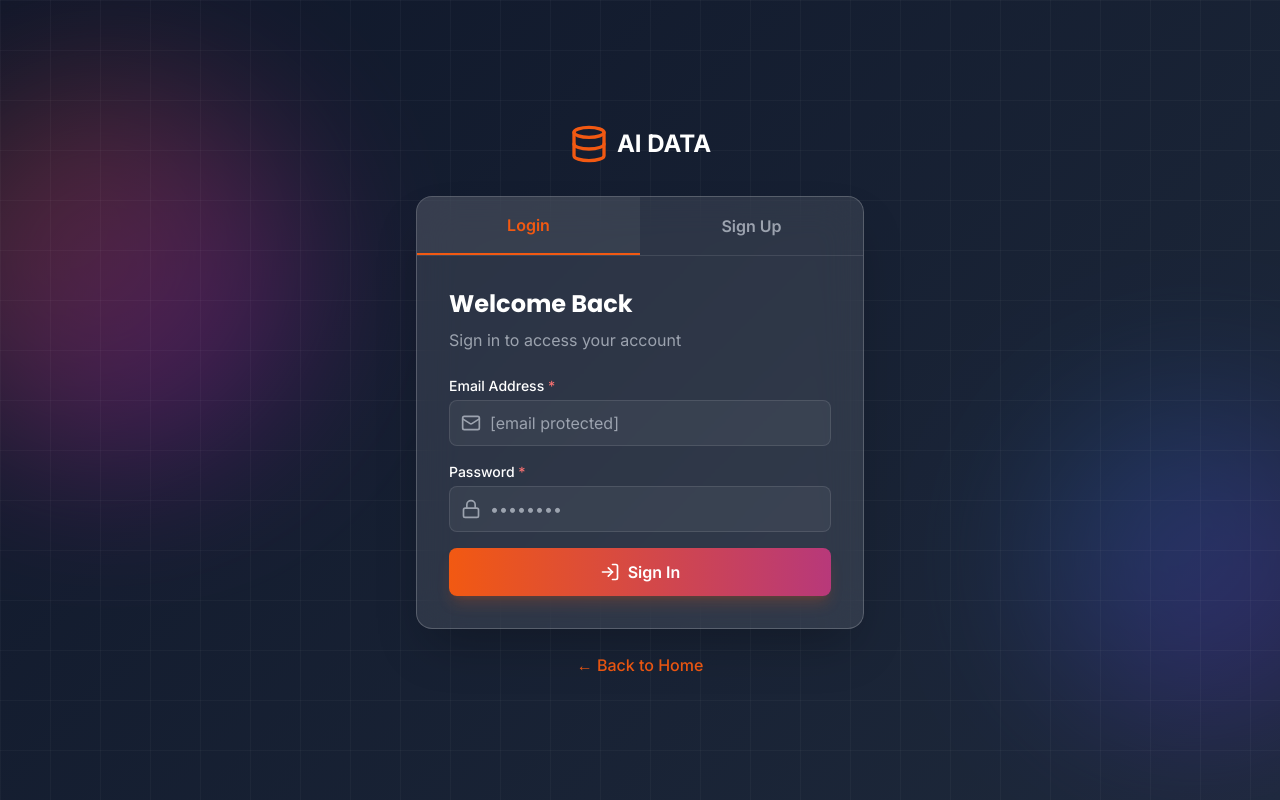
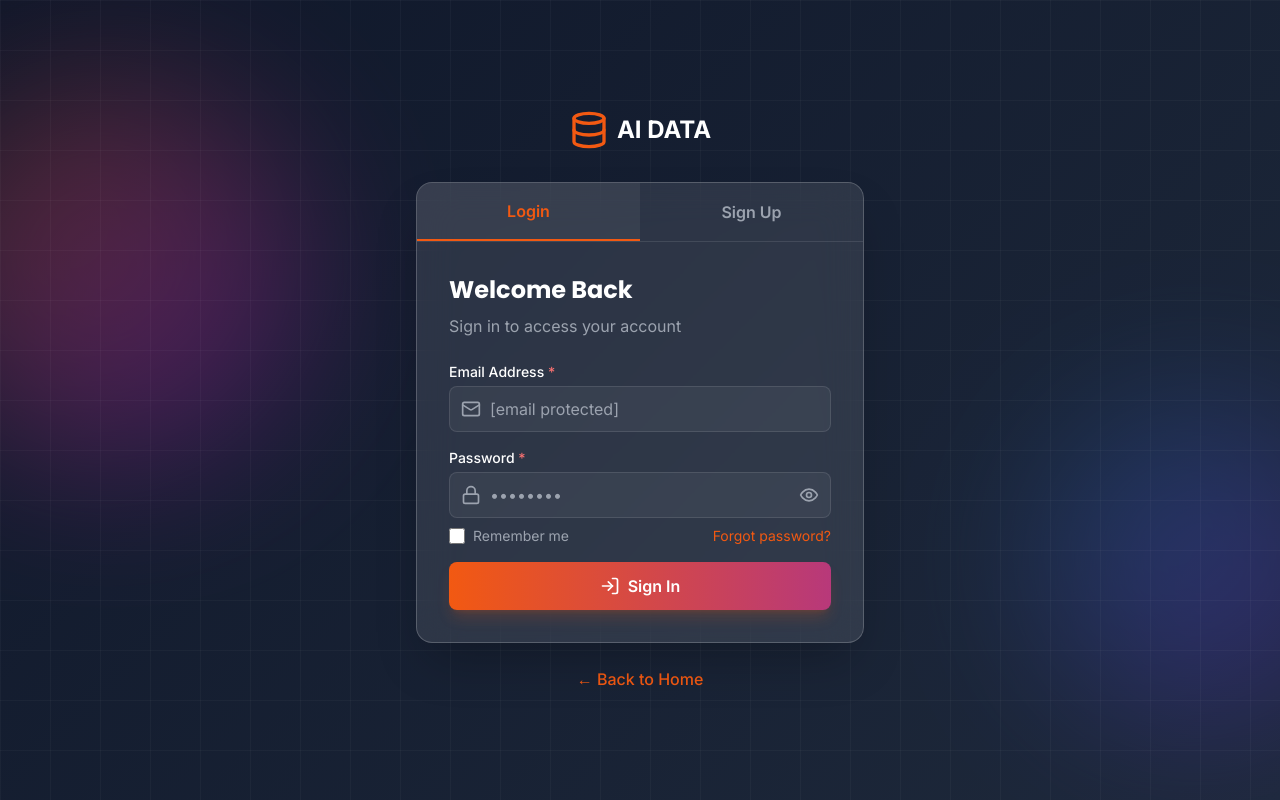
Before and after one commit to sambit-prog/Luci-AI-Data, a React (Vite) app: page /auth in a window 1280 px wide. Built offline with nearby package versions, Linux system fonts and the light colour scheme; no server answers.

Commit message:
login and signup page updated.

```diff
--- a/src/components/LoginForm.tsx
+++ b/src/components/LoginForm.tsx
@@ -4,7 +4,7 @@
  */
 
 import { useState, FormEvent } from 'react';
-import { Mail, Lock, AlertCircle, LogIn } from 'lucide-react';
+import { Mail, Lock, AlertCircle, LogIn, Eye, EyeOff } from 'lucide-react';
 import { login as loginService } from '../services/authService';
 import { useAuth } from '../contexts/AuthContext';
 import { useNavigate } from 'react-router-dom';
@@ -18,6 +18,8 @@ export const LoginForm = () => {
     const [email, setEmail] = useState('');
     const [password, setPassword] = useState('');
     const [errors, setErrors] = useState<FormErrors>({});
+    const [showPassword, setShowPassword] = useState(false);
+    const [rememberMe, setRememberMe] = useState(false);
     const [isSubmitting, setIsSubmitting] = useState(false);
     const [serverError, setServerError] = useState('');
 
@@ -117,17 +119,25 @@ export const LoginForm = () => {
                 <div className="relative">
                     <Lock className="absolute left-3 top-1/2 -translate-y-1/2 h-5 w-5 text-gray-400" />
                     <input
-                        type="password"
+                        type={showPassword ? 'text' : 'password'}
                         id="login-password"
                         value={password}
                         onChange={(e) => setPassword(e.target.value)}
                         onBlur={(e) => handleBlur('password', e.target.value)}
-                        className={`w-full pl-10 pr-4 py-2.5 bg-white/5 border rounded-lg text-white placeholder-gray-400 focus:ring-2 focus:ring-brand-orange focus:border-brand-orange transition ${errors.password ? 'border-red-500' : 'border-white/10'
+                        className={`w-full pl-10 pr-10 py-2.5 bg-white/5 border rounded-lg text-white placeholder-gray-400 focus:ring-2 focus:ring-brand-orange focus:border-brand-orange transition ${errors.password ? 'border-red-500' : 'border-white/10'
                             }`}
                         placeholder="••••••••"
                         aria-invalid={!!errors.password}
                         aria-describedby={errors.password ? 'login-password-error' : undefined}
                     />
+                    <button
+                        type="button"
+                        onClick={() => setShowPassword(p => !p)}
+                        className="absolute right-3 top-1/2 -translate-y-1/2 text-gray-400 hover:text-white transition"
+                        tabIndex={-1}
+                    >
+                        {showPassword ? <EyeOff className="h-5 w-5" /> : <Eye className="h-5 w-5" />}
+                    </button>
                 </div>
                 {errors.password && (
                     <p id="login-password-error" className="mt-1 text-sm text-red-600 flex items-center gap-1">
@@ -135,6 +145,24 @@ export const LoginForm = () => {
                         {errors.password}
                     </p>
                 )}
+                <div className="flex items-center justify-between mt-2">
+                    <label className="flex items-center gap-2 cursor-pointer">
+                        <input
+                            type="checkbox"
+                            checked={rememberMe}
+                            onChange={(e) => setRememberMe(e.target.checked)}
+                            className="w-4 h-4 rounded border-white/20 bg-white/5 accent-brand-orange cursor-pointer"
+                        />
+                        <span className="text-sm text-gray-400">Remember me</span>
+                    </label>
+                    <button
+                        type="button"
+                        className="text-sm text-brand-orange hover:underline"
+                        onClick={() => {/* TODO: implement forgot password flow */}}
+                    >
+                        Forgot password?
+                    </button>
+                </div>
             </div>
 
             {/* Server Error */}
--- a/src/components/SignUpForm.tsx
+++ b/src/components/SignUpForm.tsx
@@ -4,7 +4,7 @@
  */
 
 import { useState, FormEvent } from 'react';
-import { Mail, Lock, User as UserIcon, AlertCircle, Check } from 'lucide-react';
+import { Mail, Lock, User as UserIcon, AlertCircle, Check, Eye, EyeOff } from 'lucide-react';
 import { signUp } from '../services/authService';
 import { useAuth } from '../contexts/AuthContext';
 import { useNavigate } from 'react-router-dom';
@@ -21,6 +21,8 @@ export const SignUpForm = () => {
     const [email, setEmail] = useState('');
     const [password, setPassword] = useState('');
     const [confirmPassword, setConfirmPassword] = useState('');
+    const [showPassword, setShowPassword] = useState(false);
+    const [showConfirmPassword, setShowConfirmPassword] = useState(false);
     const [errors, setErrors] = useState<FormErrors>({});
     const [isSubmitting, setIsSubmitting] = useState(false);
     const [serverError, setServerError] = useState('');
@@ -164,17 +166,25 @@ export const SignUpForm = () => {
                 <div className="relative">
                     <Lock className="absolute left-3 top-1/2 -translate-y-1/2 h-5 w-5 text-gray-400" />
                     <input
-                        type="password"
+                        type={showPassword ? 'text' : 'password'}
                         id="password"
                         value={password}
                         onChange={(e) => setPassword(e.target.value)}
                         onBlur={(e) => handleBlur('password', e.target.value)}
-                        className={`w-full pl-10 pr-4 py-2.5 bg-white/5 border rounded-lg text-white placeholder-gray-400 focus:ring-2 focus:ring-brand-orange focus:border-brand-orange transition ${errors.password ? 'border-red-500' : 'border-white/10'
+                        className={`w-full pl-10 pr-10 py-2.5 bg-white/5 border rounded-lg text-white placeholder-gray-400 focus:ring-2 focus:ring-brand-orange focus:border-brand-orange transition ${errors.password ? 'border-red-500' : 'border-white/10'
                             }`}
                         placeholder="••••••••"
                         aria-invalid={!!errors.password}
                         aria-describedby={errors.password ? 'password-error' : undefined}
                     />
+                    <button
+                        type="button"
+                        onClick={() => setShowPassword(p => !p)}
+                        className="absolute right-3 top-1/2 -translate-y-1/2 text-gray-400 hover:text-white transition"
+                        tabIndex={-1}
+                    >
+                        {showPassword ? <EyeOff className="h-5 w-5" /> : <Eye className="h-5 w-5" />}
+                    </button>
                 </div>
                 {errors.password && (
                     <p id="password-error" className="mt-1 text-sm text-red-600 flex items-center gap-1">
@@ -192,17 +202,25 @@ export const SignUpForm = () => {
                 <div className="relative">
                     <Lock className="absolute left-3 top-1/2 -translate-y-1/2 h-5 w-5 text-gray-400" />
                     <input
-                        type="password"
+                        type={showConfirmPassword ? 'text' : 'password'}
                         id="confirmPassword"
                         value={confirmPassword}
                         onChange={(e) => setConfirmPassword(e.target.value)}
                         onBlur={(e) => handleBlur('confirmPassword', e.target.value)}
-                        className={`w-full pl-10 pr-4 py-2.5 bg-white/5 border rounded-lg text-white placeholder-gray-400 focus:ring-2 focus:ring-brand-orange focus:border-brand-orange transition ${errors.confirmPassword ? 'border-red-500' : 'border-white/10'
+                        className={`w-full pl-10 pr-10 py-2.5 bg-white/5 border rounded-lg text-white placeholder-gray-400 focus:ring-2 focus:ring-brand-orange focus:border-brand-orange transition ${errors.confirmPassword ? 'border-red-500' : 'border-white/10'
                             }`}
                         placeholder="••••••••"
                         aria-invalid={!!errors.confirmPassword}
                         aria-describedby={errors.confirmPassword ? 'confirmPassword-error' : undefined}
                     />
+                    <button
+                        type="button"
+                        onClick={() => setShowConfirmPassword(p => !p)}
+                        className="absolute right-3 top-1/2 -translate-y-1/2 text-gray-400 hover:text-white transition"
+                        tabIndex={-1}
+                    >
+                        {showConfirmPassword ? <EyeOff className="h-5 w-5" /> : <Eye className="h-5 w-5" />}
+                    </button>
                 </div>
                 {errors.confirmPassword && (
                     <p id="confirmPassword-error" className="mt-1 text-sm text-red-600 flex items-center gap-1">
```
